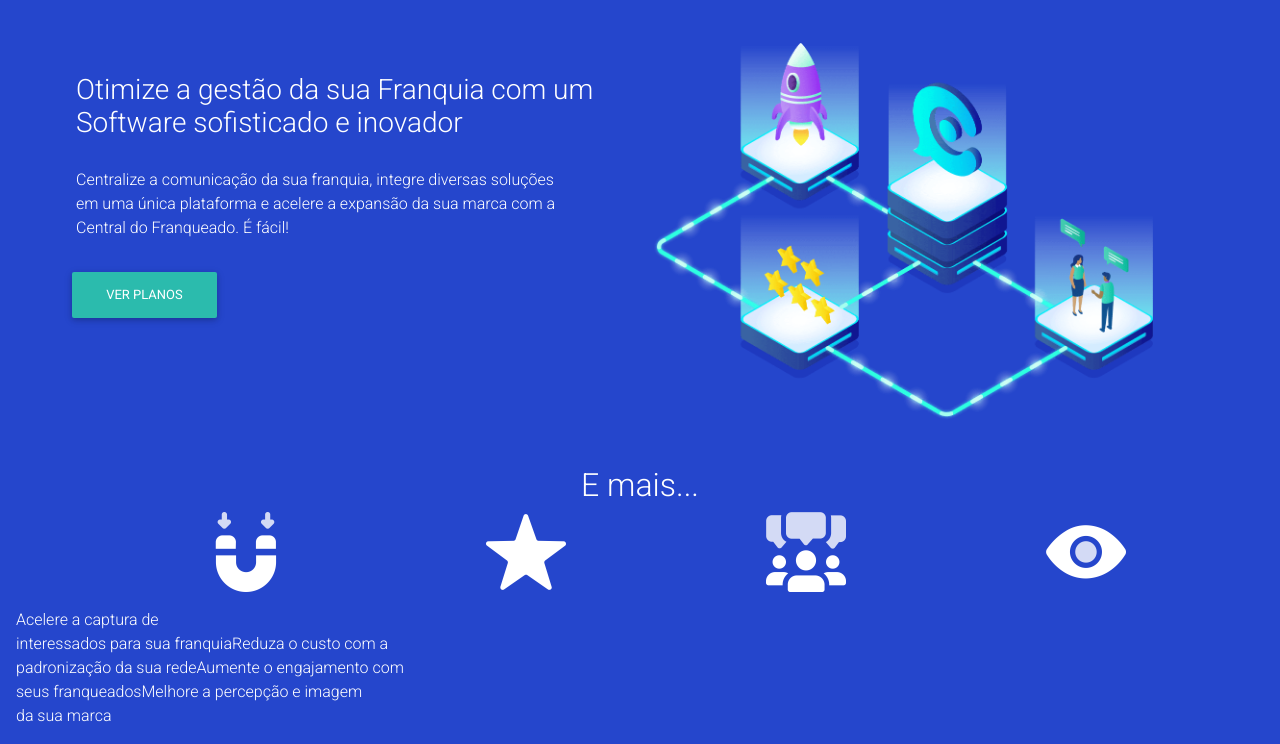
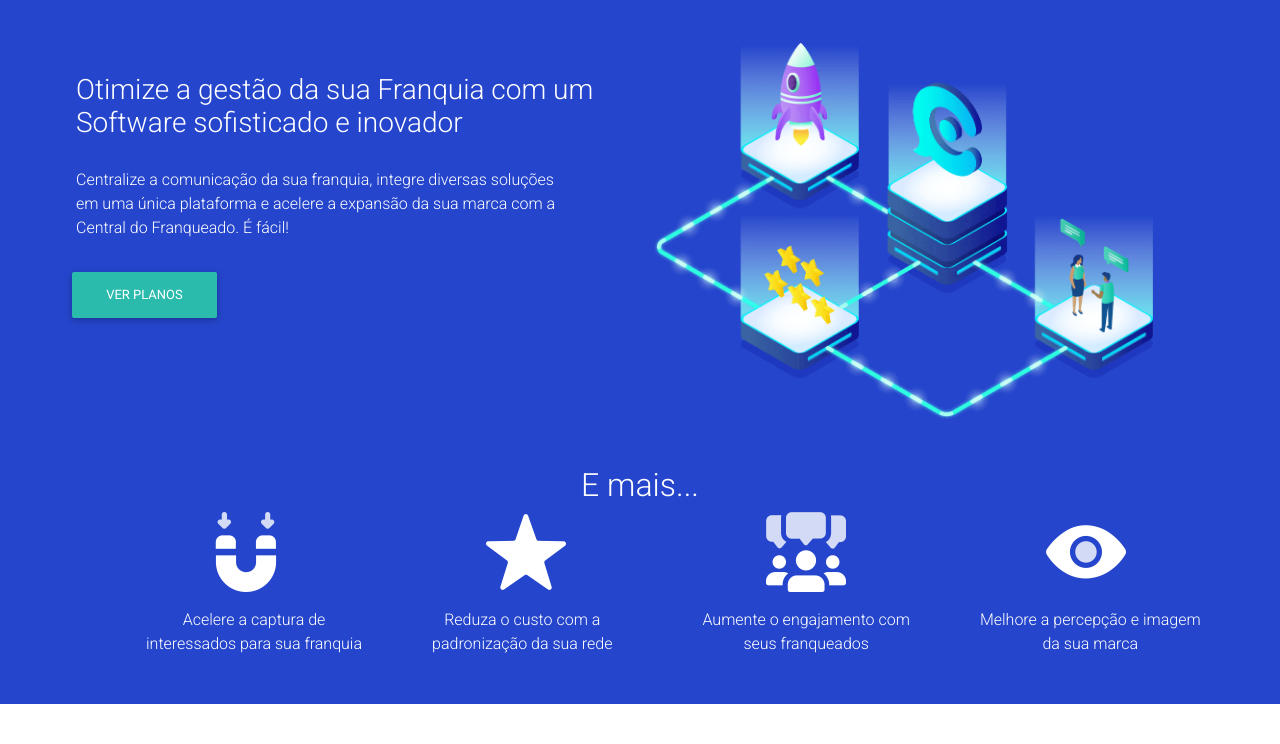
Before and after one commit to v4luss/franqueado, a Gatsby site: page /test in a window 1280 px wide. Shown: the part 2284-3028 px from the top of the page. After the commit the page ends 2988 px from the top, so only its background shows below. Built offline with nearby package versions, Linux system fonts and the light colour scheme; Gatsby itself is replaced by a stand-in of ours.

Commit message:
section3ImagesCaptionAdded

```diff
--- a/src/components/section3.js
+++ b/src/components/section3.js
@@ -49,17 +49,16 @@
                     <li style={{display: 'inline-block', paddingLeft: '200px'}}>
                         <img src={Section3Img4} style={{width: '80px'}}/>
                     </li>
-
-
-
                 </ul>
             </div>
 
             <div style={{color: 'white'}}>
-                <span>Acelere a captura de <br/>interessados para sua franquia</span>
-                <span>Reduza o custo com a <br/>padronização da sua rede</span>
-                <span>Aumente o engajamento com <br/>seus franqueados</span>
-                <span>Melhore a percepção e imagem <br/>da sua marca</span>
+                <ul>
+                    <li style={{paddingLeft: '90px', display: 'inline-block'}}><p style={{textAlign: 'center'}}>Acelere a captura de <br/>interessados para sua franquia</p></li>
+                    <li style={{paddingLeft: '70px', display: 'inline-block'}}><p style={{textAlign: 'center'}}>Reduza o custo com a <br/>padronização da sua rede</p></li>
+                    <li style={{paddingLeft: '90px', display: 'inline-block'}}><p style={{textAlign: 'center'}}>Aumente o engajamento com <br/>seus franqueados</p></li>
+                    <li style={{paddingLeft: '70px', display: 'inline-block'}}><p style={{textAlign: 'center'}}>Melhore a percepção e imagem <br/>da sua marca</p></li>
+                </ul>
             </div>
 
 
```
